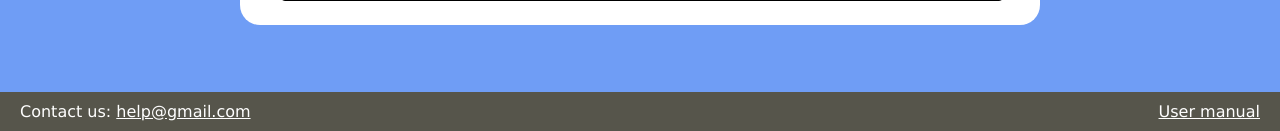
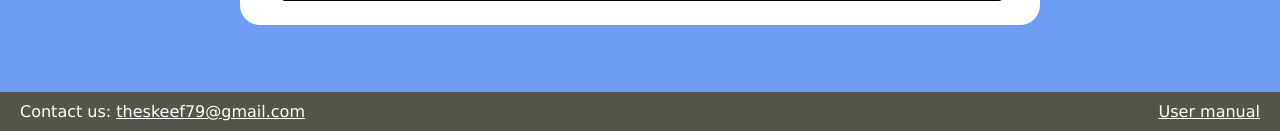
Before and after one commit to Skeef79/SmartSqrt, a Flask app: page / in a window 1280 px wide. Shown: the part 669-800 px from the top of the page. Run offline with Flask 2, Linux system fonts and the light colour scheme; some libraries are stand-ins or nearby versions.

Commit message:
Update index.html

```diff
--- a/templates/index.html
+++ b/templates/index.html
@@ -81,7 +81,7 @@
             <div class = "contentFooter">
                 <div>
                     <span id="contactUs">Contact us:</span>
-                    <a href="mailto:help@gmail.com">help@gmail.com</a>
+                    <a href="mailto:theskeef79@gmail.com">theskeef79@gmail.com</a>
                 </div>
                 <div>
                     <a href="https://github.com/Skeef79/SmartSqrt" id = "documentation">User manual</a>
```
